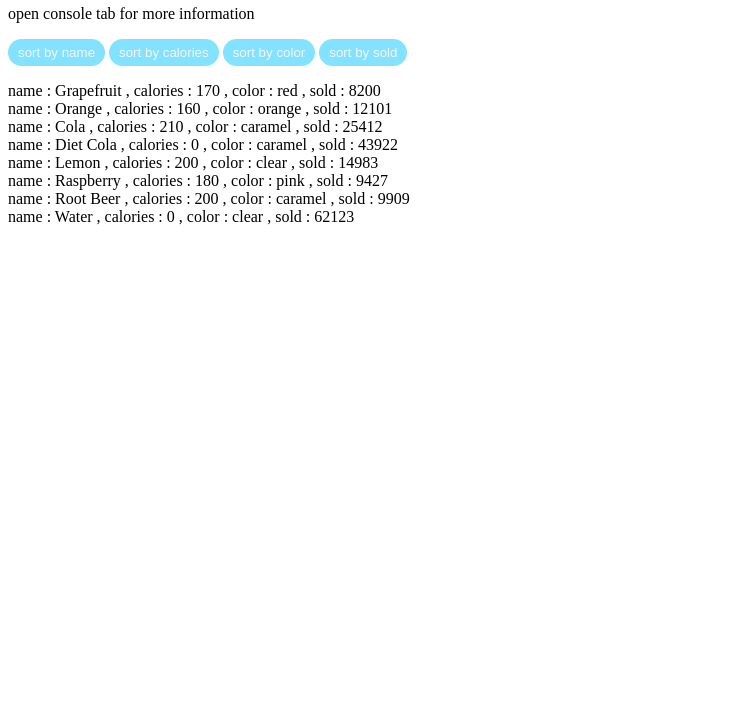
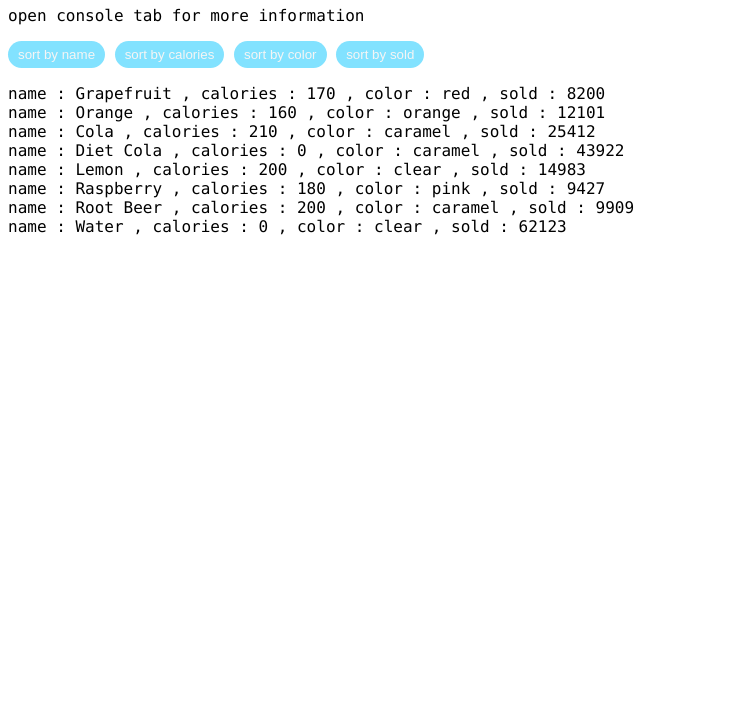
Before and after one commit to M3hTi/Pass-function-To-Function, a plain HTML site: page index.html in a window 1280 px wide. Shown: the part 75-800 px from the top of the page, without its empty margins (0-754 px from the left). Drawn offline with Linux system fonts and the light colour scheme.

Commit message:
change font to consolas

```diff
--- a/styles/style.css
+++ b/styles/style.css
@@ -1,5 +1,8 @@
 *, *::after , *::before{
     box-sizing: border-box;
+}
+body{
+    font-family: consolas;
 }
 button{
     background-color: #82E2FF;
```
